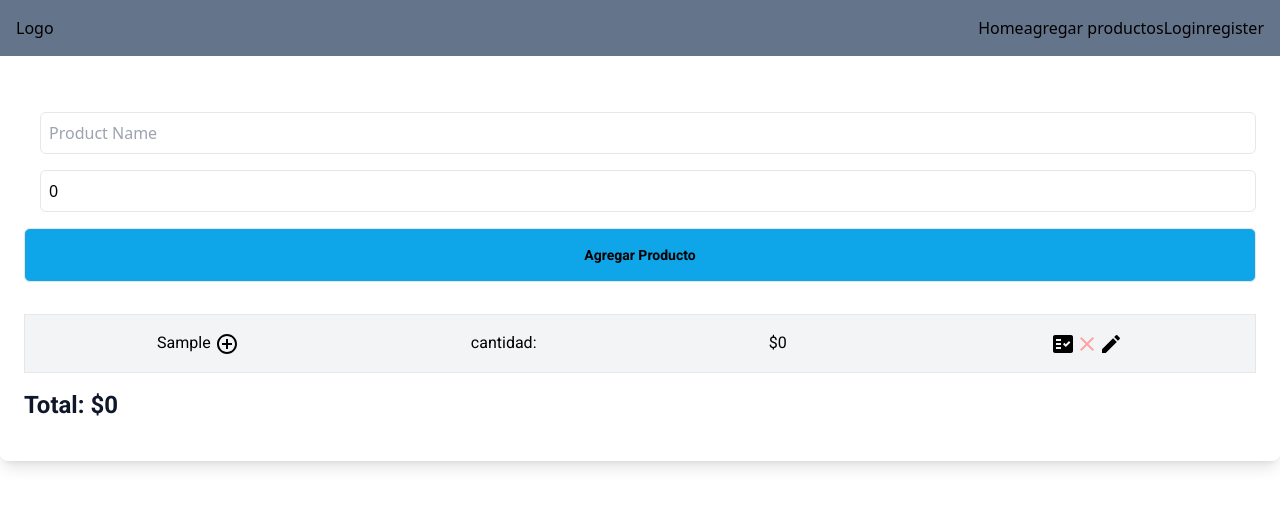
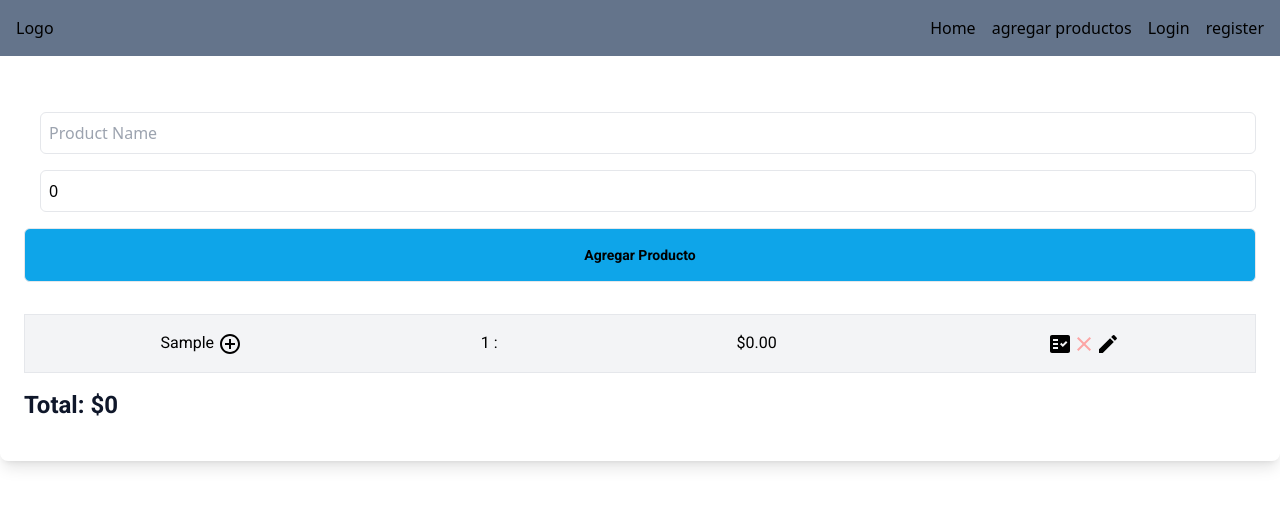
Before and after one commit to Kevin-ORojas/ShopWise, a React (Vite) app: page /products in a window 1280 px wide. Both pictures are taken after typing "Sample" into the empty fields and a click on the button "Agregar Producto". Shown: the top 506 px of the page. Built offline with nearby package versions, Linux system fonts and the light colour scheme.

Commit message:
funcionalidad de escoger cantidad de productos y sumar su precio

```diff
--- a/src/components/Navbar/Nav.jsx
+++ b/src/components/Navbar/Nav.jsx
@@ -5,7 +5,7 @@ export const Nav = () => {
   return (
     <nav className="w-full flex items-center  py-4 bg-slate-500 px-4">
       <p>Logo</p>
-      <div className="flex w-full justify-end">
+      <div className="flex w-full justify-end gap-4">
         <Link to={"/"}>Home</Link>
         <Link to={"/products"}>agregar productos</Link>
         <Link to={"/login"}>Login</Link>
--- a/src/components/ProductForm/ProductForm.jsx
+++ b/src/components/ProductForm/ProductForm.jsx
@@ -5,7 +5,8 @@ import { useProducts } from "../../hook/useProducts";
 export const ProductForm = () => {
   // Aquí es donde se almacenan y gestionan los productos
   const [inputValue, setInputValue] = useState("");
-  const { products, addProduct, sumPrices, removeProduct } = useProducts();
+  const { products, addProduct, sumPrices, removeProduct, incrementQuanity } =
+    useProducts();
   const [precio, setPrecio] = useState(0);
 
   const handleSubmit = (e) => {
@@ -29,6 +30,7 @@ export const ProductForm = () => {
         <input
           className="border p-2 ml-4 rounded-md hover:border-cyan-700 ease-linear transition-colors cursor-pointer"
           onChange={handleInputChange}
+          s
           value={inputValue}
           type="text"
           placeholder="Product Name"
@@ -49,7 +51,11 @@ export const ProductForm = () => {
         </button>
       </form>
       <div className="mt-8">
-        <ProductList products={products} removeProduct={removeProduct} />
+        <ProductList
+          products={products}
+          removeProduct={removeProduct}
+          incrementQuanity={incrementQuanity}
+        />
         <h2 className="text-2xl font-bold font-roboto text-slate-900 py-4">
           Total: ${sumPrices()}
         </h2>
--- a/src/components/ProductList/ProductList.jsx
+++ b/src/components/ProductList/ProductList.jsx
@@ -2,13 +2,9 @@ import FactCheckIcon from "@mui/icons-material/FactCheck";
 import ClearIcon from "@mui/icons-material/Clear";
 import EditIcon from "@mui/icons-material/Edit";
 import AddCircleOutlineIcon from "@mui/icons-material/AddCircleOutline";
+import { useProducts } from "../../hook/useProducts";
 
-import { useProducts } from "../../hook/useProducts";
-import { useCalculateTotal } from "../../hook/useCalculateTotal";
-
-export const ProductList = ({ products, removeProduct }) => {
-  const { total, incrementQuantity } = useCalculateTotal();
-
+export const ProductList = ({ products, removeProduct, incrementQuanity }) => {
   return (
     <div className="font-roboto">
       {products.length === 0 ? (
@@ -16,16 +12,20 @@ export const ProductList = ({ products, removeProduct }) => {
           No hay productos registrados.
         </h2>
       ) : (
-        products.map(({ id, nombre, precio }) => (
+        products.map(({ id, nombre, precio, cantidad }) => (
           <div
             className="sm:flex sm:w-full border p-4 flex justify-around items-center bg-gray-100"
             key={id}
           >
             <h2>
-              {nombre} <AddCircleOutlineIcon className="cursor-pointer" />
+              {nombre}{" "}
+              <AddCircleOutlineIcon
+                className="cursor-pointer"
+                onClick={() => incrementQuanity(id)}
+              />
             </h2>
-            <p>cantidad: </p>
-            <p>${precio}</p>
+            <p>{cantidad} :</p>
+            <p>${(precio * cantidad).toFixed(2)}</p>
             <div className="ml-8 gap-4">
               <FactCheckIcon className="blue text-sm" />
               <ClearIcon
--- a/src/hook/useCalculateTotal.js
+++ /dev/null
@@ -1,5 +0,0 @@
-import { useState } from "react";
-
-export const useCalculateTotal = () => {
-  return {};
-};
--- a/src/hook/useProducts.js
+++ b/src/hook/useProducts.js
@@ -2,22 +2,27 @@ import React, { useState } from "react";
 
 export const useProducts = () => {
   const [products, setProducts] = useState([]);
+  const [cantidad, setCantidad] = useState(1);
+
+  const handleChangeQuantity = () => {
+    setCantidad(cantidad + 1);
+  };
 
   const addProduct = (nombre, precio) => {
-    // Validación para evitar campos vacíos
-    if (typeof nombre !== "string" || nombre.trim() === "") return;
-    if (precio === null || isNaN(precio)) return;
+    if (nombre === "") return;
 
     const existe = products.find(
       (product) =>
         product.nombre.toLowerCase() === nombre.toLowerCase() &&
         product.precio === precio
     );
-    if (!existe) {
+
+    if (existe !== -1) {
       const nuevoProduct = {
         id: Date.now(),
         nombre,
-        precio,
+        precio, // precio original
+        cantidad: 1, //inicializamos cantidad en 1
       };
       setProducts([...products, nuevoProduct]);
     }
@@ -32,10 +37,24 @@ export const useProducts = () => {
     setProducts(newProducts);
   };
 
+  const incrementQuanity = (id) => {
+    const updatedProducts = products.map((product) => {
+      if (product.id === id) {
+        return {
+          ...product,
+          cantidad: product.cantidad + 1, // aumentamos la cantidad
+        };
+      }
+      return product;
+    });
+    setProducts(updatedProducts);
+  };
+
   return {
     products,
     addProduct,
     sumPrices,
+    incrementQuanity,
     removeProduct,
   };
 };
```
